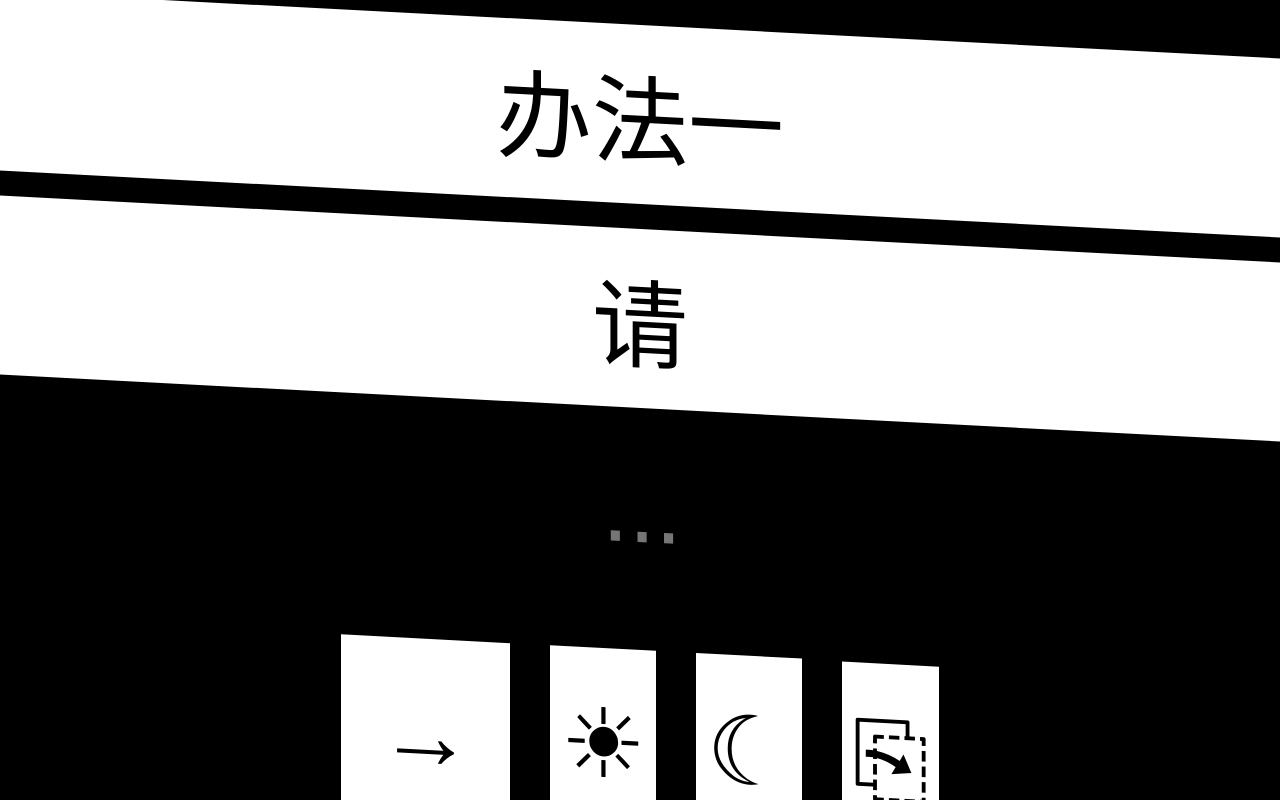
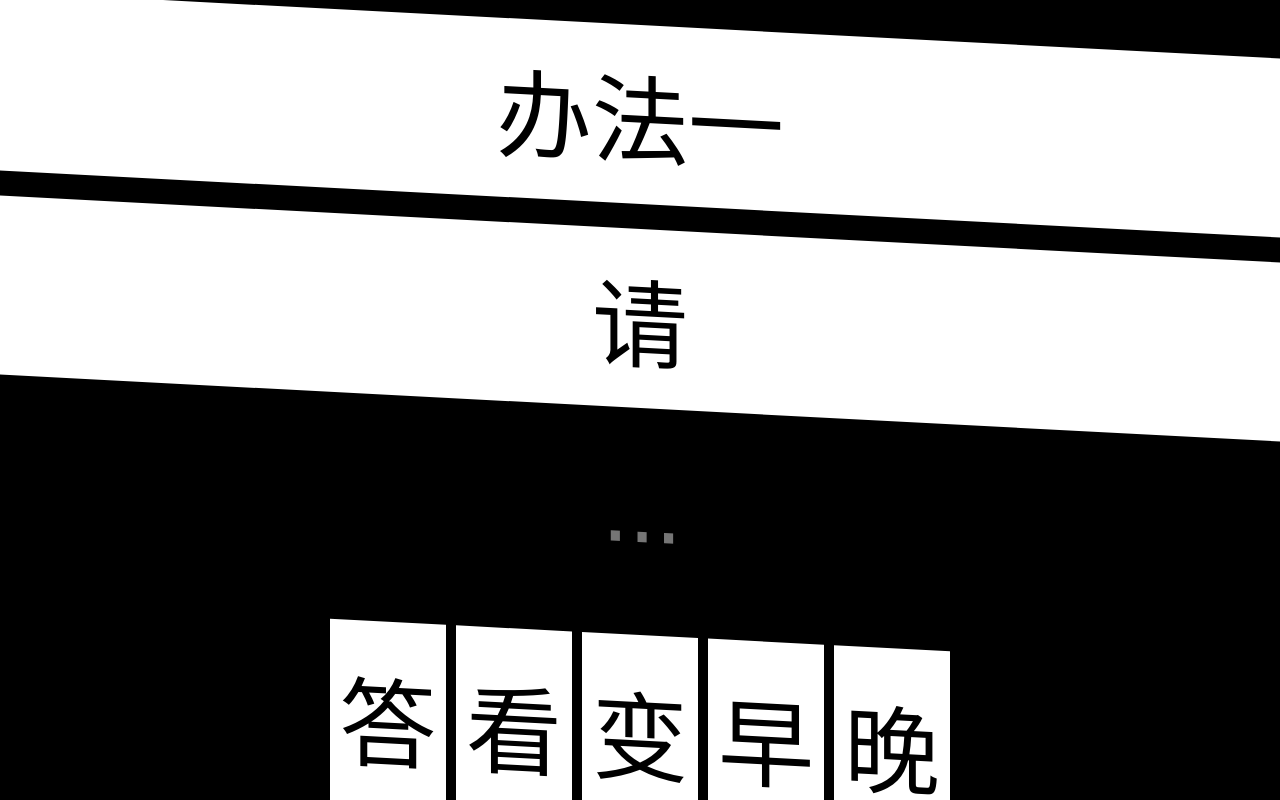
Before and after one commit to maxburkhardt/flazh, a React (Create React App) app: page / in a window 1280 px wide. Built offline with nearby package versions, Linux system fonts and the light colour scheme.

Commit message:
Various visual improvements

```diff
--- a/src/components/Button.tsx
+++ b/src/components/Button.tsx
@@ -13,9 +13,10 @@ function Button({ onClick, children }: Props) {
     color: ${theme.colors.displayForeground};
     border: none;
     padding: 10px;
-    margin: 20px;
+    margin: 5px;
     font-size: 72pt;
     height: 2em;
+    vertical-align: middle;
     :hover {
       background-color: ${theme.colors.success};
     }
--- a/src/components/DisplayCard.tsx
+++ b/src/components/DisplayCard.tsx
@@ -5,10 +5,11 @@ import { useEffect, useRef } from "react";
 
 export type Props = {
   color?: string;
+  shouldShrinkText?: boolean;
   children?: React.ReactNode;
 };
 
-function DisplayCard({ color, children }: Props) {
+function DisplayCard({ color, shouldShrinkText, children }: Props) {
   const theme = useTheme();
   let [springs, api] = useSpring(() => ({
     from: { backgroundColor: theme.colors.displayBackground },
@@ -48,8 +49,19 @@ function DisplayCard({ color, children }: Props) {
     background-color: ${theme.colors.displayBackground};
     color: ${theme.colors.displayForeground};
   `;
+  const resizeStyle = css`
+    @media (max-width: 1000px) {
+      font-size: 48pt;
+    }
+  `;
+  const compositedCss = shouldShrinkText
+    ? css`
+        ${cardStyle};
+        ${resizeStyle};
+      `
+    : cardStyle;
   return (
-    <animated.div css={cardStyle} style={{ ...springs }}>
+    <animated.div css={compositedCss} style={{ ...springs }}>
       {children}
     </animated.div>
   );
--- a/src/containers/GameContainer.tsx
+++ b/src/containers/GameContainer.tsx
@@ -19,7 +19,6 @@ function GameContainer({ updateTheme }: Props) {
   const theme = useTheme();
   const style = css`
     text-align: center;
-    min-width: 1000px;
     background-color: ${theme.colors.appBackground};
     height: 100vh;
     overflow: auto;
@@ -29,7 +28,7 @@ function GameContainer({ updateTheme }: Props) {
   );
   const [mode, setMode] = useState(0);
   const [currentWord, setCurrentWord] = useState(getWord());
-  const [showAnswer, setShowAnswer] = useState(false);
+  const [answerShown, setAnswerShown] = useState(false);
   const [textEntry, setTextEntry] = useState("");
   const evaluateAnswer = () => {
     if (textEntry === getAnswerForMode(currentWord, gameModeSeq[mode])) {
@@ -40,20 +39,23 @@ function GameContainer({ updateTheme }: Props) {
       setCurrentWord(getWord());
     } else {
       // Incorrect!
-      setDisplayColor(theme.colors.danger);
-      setShowAnswer(true);
-      setTextEntry("");
-      setTimeout(() => {
-        setDisplayColor(theme.colors.displayBackground);
-        setShowAnswer(false);
-      }, 1000);
+      showAnswer();
     }
+  };
+  const showAnswer = () => {
+    setDisplayColor(theme.colors.danger);
+    setAnswerShown(true);
+    setTextEntry("");
+    setTimeout(() => {
+      setDisplayColor(theme.colors.displayBackground);
+      setAnswerShown(false);
+    }, 1000);
   };
   return (
     <div css={style}>
       <DisplayCard>{gameModeSeq[mode]}</DisplayCard>
-      <DisplayCard color={displayColor}>
-        {getDisplayForMode(currentWord, gameModeSeq[mode], showAnswer)}
+      <DisplayCard color={displayColor} shouldShrinkText>
+        {getDisplayForMode(currentWord, gameModeSeq[mode], answerShown)}
       </DisplayCard>
       <TextEntryCard
         value={textEntry}
@@ -62,10 +64,11 @@ function GameContainer({ updateTheme }: Props) {
         lang="zh-Hans"
       />
       <InputCard>
-        <Button onClick={evaluateAnswer}>&nbsp;&rarr;&nbsp;</Button>
-        <Button onClick={() => updateTheme(day)}>&#x2600;</Button>
-        <Button onClick={() => updateTheme(night)}>&#x263e;</Button>
-        <Button onClick={() => setMode((mode + 1) % 3)}>&#x2398;</Button>
+        <Button onClick={evaluateAnswer}>答</Button>
+        <Button onClick={showAnswer}>看</Button>
+        <Button onClick={() => setMode((mode + 1) % 3)}>变</Button>
+        <Button onClick={() => updateTheme(day)}>早</Button>
+        <Button onClick={() => updateTheme(night)}>晚</Button>
       </InputCard>
     </div>
   );
--- a/src/vocabulary.ts
+++ b/src/vocabulary.ts
@@ -1,5 +1,5 @@
 import { GameMode } from "./containers/GameContainer";
-import KNOWN_WORDS from "./resources/known_words.json"
+import KNOWN_WORDS from "./resources/known_words.json";
 
 export type Word = {
   en: string;
@@ -18,7 +18,7 @@ export function getDisplayForMode(
     case "办法二":
       return showAnswer ? word.zh : word.en;
     case "办法三":
-      return word.zh;
+      return showAnswer ? word.tones : word.zh;
   }
 }
 
```
Also changed, not shown: 1 other file (tests, documents, lock files or other folders).
